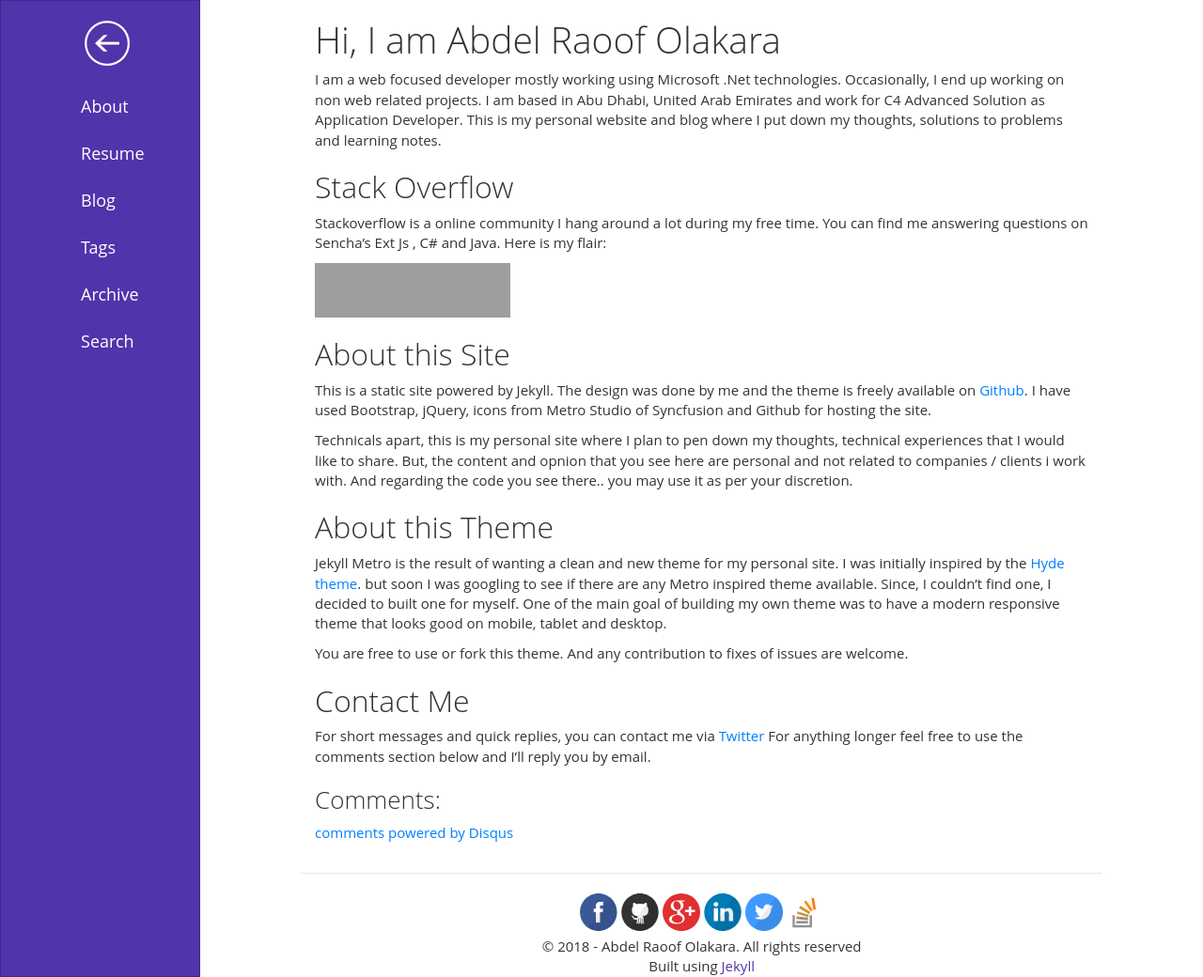
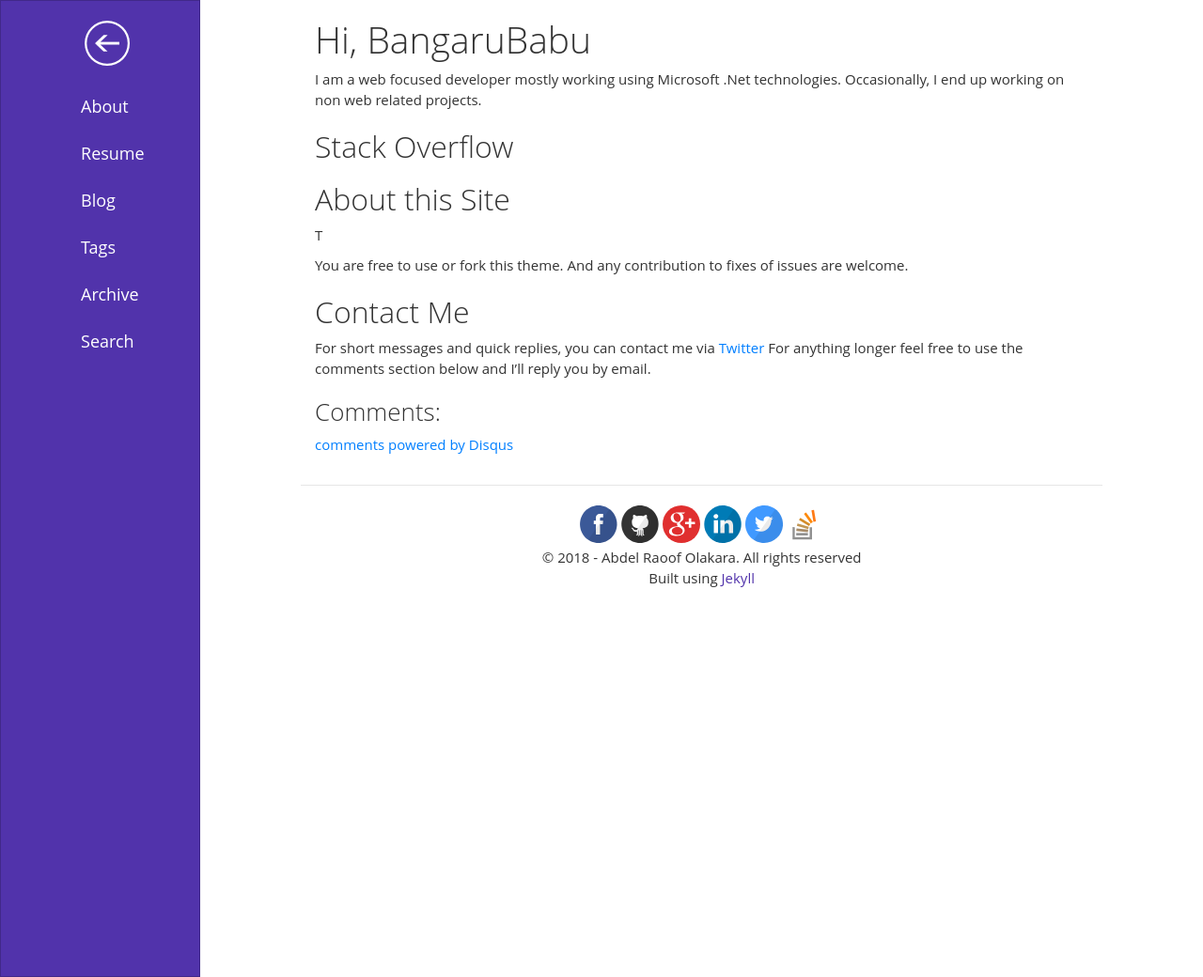
Before and after one commit to BangaruBabu/bangarubabu.github.io-old, a Jekyll site: the page built from about/index.md, in a window 1280 px wide and 1040 px high. Shown: the whole window at 94% size. Built offline with Jekyll 4.4.1, drawn with Linux system fonts in a browser that asks for light colours; a script that is not in the unit is left out; comment, search, counter and statistics services are not loaded; grey boxes are pictures that could not be loaded.

Commit message:
commit changes to repo on Intro

```diff
--- a/about/index.md
+++ b/about/index.md
@@ -1,38 +1,25 @@
 ---
 layout: page
-title: Hi, I am Abdel Raoof Olakara
-description: About Me page of Abdel Raoof
+title: Hi, BangaruBabu
+description: About Me page of BangaruBabu
 theme: purple
 ---
 
-I am a web focused developer mostly working using Microsoft .Net technologies. Occasionally, I end up working on non web related projects. I am based in Abu Dhabi, United Arab Emirates and work for C4 Advanced Solution as Application Developer.
-This is my personal website and blog where I put down my thoughts, solutions to problems and learning notes.
-
+I am a web focused developer mostly working using Microsoft .Net technologies. Occasionally, I end up working on non web related projects.
 ## Stack Overflow
-
-Stackoverflow is a online community I hang around a lot during my free time. You can find me answering questions on Sencha's Ext Js , C# and Java. Here is my flair:
-
-<a href="http://stackexchange.com/users/62487">
-<img src="http://stackexchange.com/users/flair/62487.png?theme=clean" width="208" height="58" alt="profile for Abdel Olakara on Stack Exchange, a network of free, community-driven Q&amp;A sites" title="profile for Abdel Olakara on Stack Exchange, a network of free, community-driven Q&amp;A sites">
-</a>
 
 
 ## About this Site
 
-This is a static site powered by Jekyll. The design was done by me and the theme is freely available on [Github](https://github.com/olakara/JekyllMetro). I have used Bootstrap, jQuery, icons from Metro Studio of Syncfusion and Github for hosting the site.
+T
 
-Technicals apart, this is my personal site where I plan to pen down my thoughts, technical experiences that I would like to share. But, the content and opnion that you see here are personal and not related to companies / clients i work with. And regarding the code you see there.. you may use it as per your discretion.
 
-## About this Theme
-
-Jekyll Metro is the result of wanting a clean and new theme for my personal site. I was initially inspired by the [Hyde theme](https://github.com/poole/hyde). but soon I was googling to see if there are any Metro inspired theme available.
-Since, I couldn't find one, I decided to built one for myself. One of the main goal of building my own theme was to have a modern responsive theme that looks good on mobile, tablet and desktop.
 
 You are free to use or fork this theme. And any contribution to fixes of issues are welcome.
 
 ## Contact Me
 
-For short messages and quick replies, you can contact me via [Twitter](http://twitter.com/olakara) For anything longer feel free to use the comments section below and I'll reply you by email.
+For short messages and quick replies, you can contact me via [Twitter](http://twitter.com/yoursbangaru) For anything longer feel free to use the comments section below and I'll reply you by email.
 
 ### Comments:
 
```
